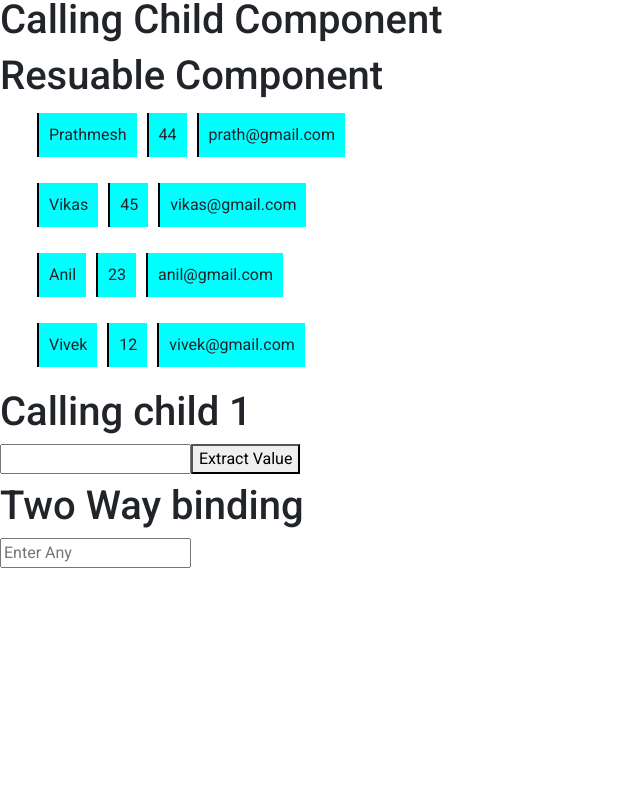
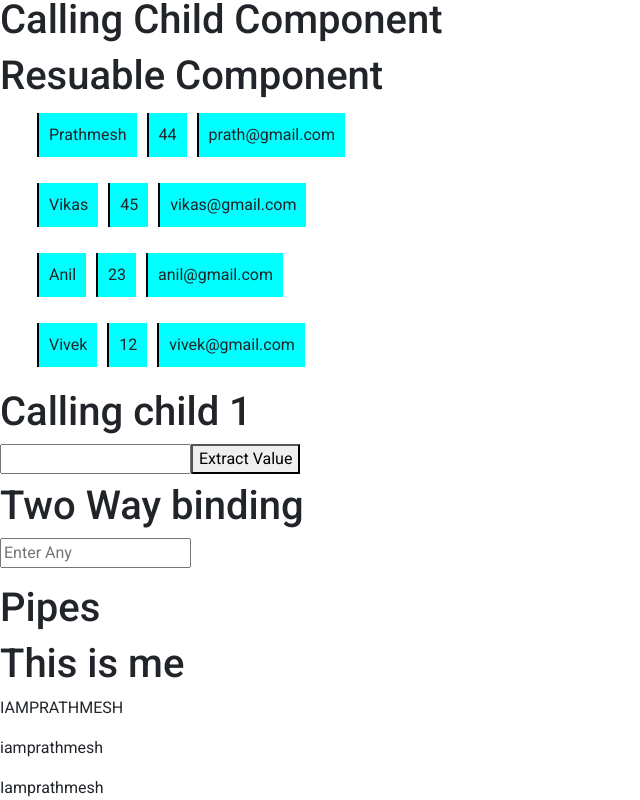
Before and after one commit to prathmeshkam/Angular-17, an Angular app: page / in a window 1280 px wide. Shown: the part 309-1109 px from the top of the page, without its empty margins (0-640 px from the left). Before the commit the page ends 913 px from the top, so only its background shows below. Built offline with nearby package versions, Linux system fonts and the light colour scheme.

Commit message:
Pipes in Angular

```diff
--- a/src/app/app.component.html
+++ b/src/app/app.component.html
@@ -1,7 +1,7 @@
 <div class="card" style="width:8cm; margin-left: 20cm;margin-top: 3cm;">
     <div class="card-body">
         <h1 class="card-title">To do list</h1>
-        <input type="text" placeholder="Enter task" name="task" #task> <br>
+        <input type="text" placeholder="Enter task" name="task" #task onfocus="this.value=''"> <br>
         <br>
         <button class="btn btn-success" (click)="addtask(task.value)" (click)="high()">Add Task</button>
         <br>
@@ -41,7 +41,13 @@
 
 <h1>Two Way binding</h1>
 <input #input type="text" placeholder="Enter Any" [(ngModel)]="binding">
+<p>{{binding}}</p>
 
-<p>{{binding}}</p>
+<h1>Pipes</h1>
+<h1>{{"This is me"}}</h1>
+<p>{{titleData | uppercase}}</p>
+<p>{{titleData | lowercase}}</p>
+<p>{{titleData | titlecase}}</p>
+
 <router-outlet>
 </router-outlet>
--- a/src/app/app.component.ts
+++ b/src/app/app.component.ts
@@ -59,4 +59,5 @@ export class AppComponent {
   }
 
   binding:any;
+  titleData:string = "IAmPrathmesh";
 }
```
